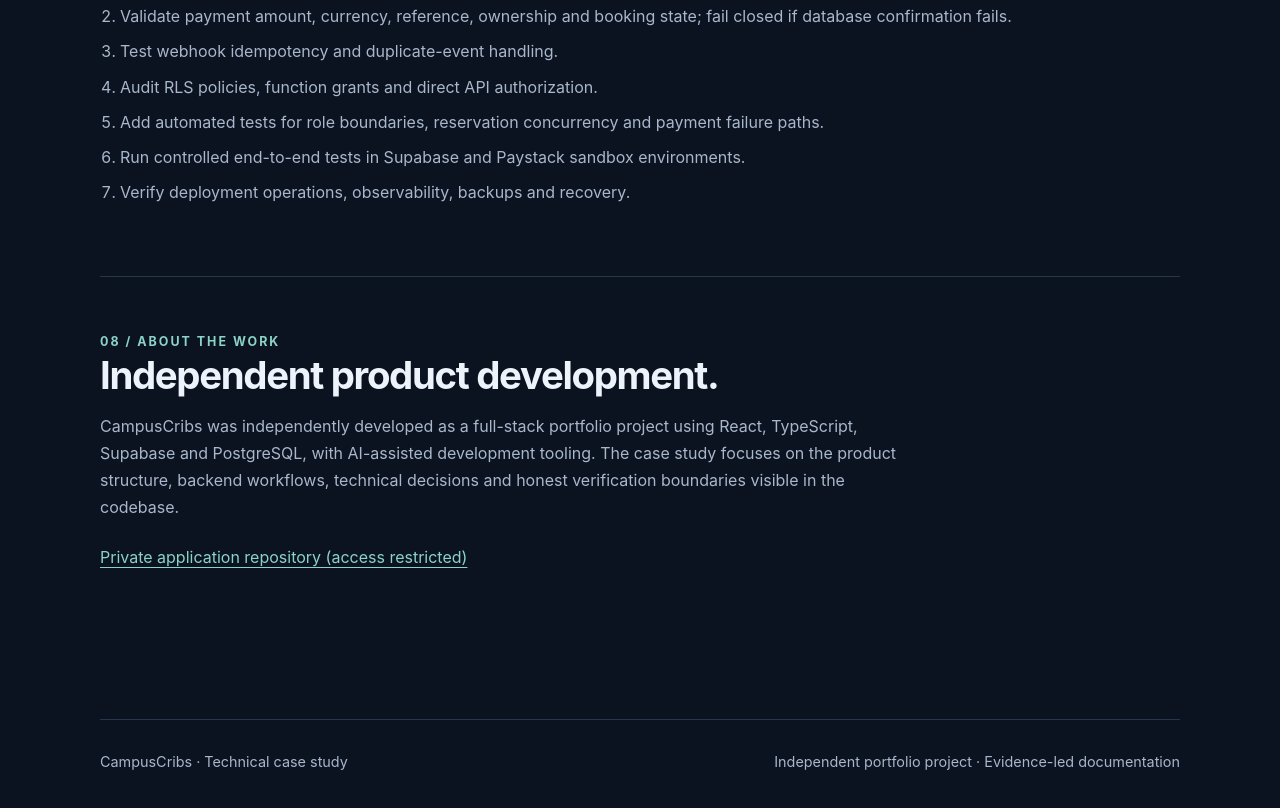
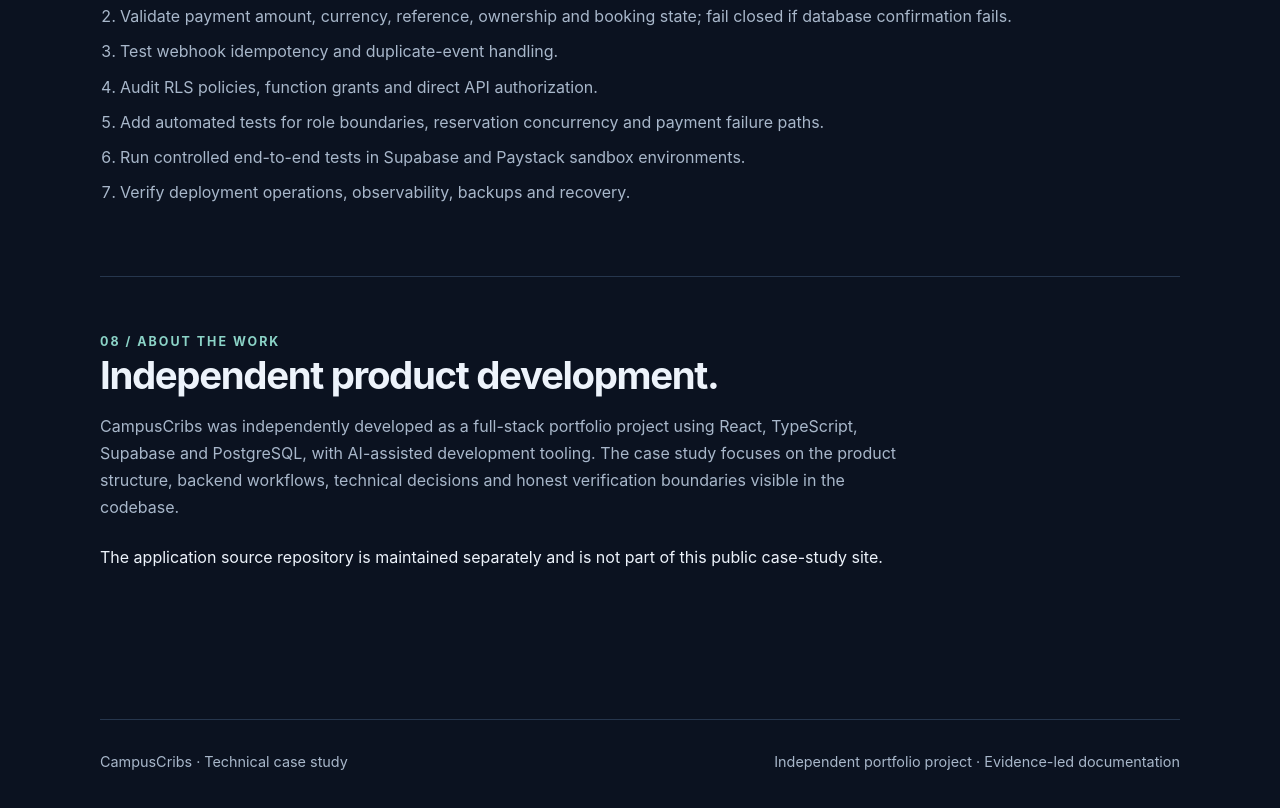
Before and after one commit to nas4pf10-ship-it/campuscribs-case-study-public, a plain HTML site: page index.html in a window 1280 px wide. Shown: the part 4542-5350 px from the top of the page. Drawn offline with Linux system fonts and the light colour scheme.

Commit message:
Polish public case study and keep private source repository unlinked

```diff
--- a/index.html
+++ b/index.html
@@ -97,7 +97,7 @@
     <section id="about">
       <div class="eyebrow">08 / About the work</div><h2>Independent product development.</h2>
       <p class="lead">CampusCribs was independently developed as a full-stack portfolio project using React, TypeScript, Supabase and PostgreSQL, with AI-assisted development tooling. The case study focuses on the product structure, backend workflows, technical decisions and honest verification boundaries visible in the codebase.</p>
-      <p style="margin-top:22px"><a href="https://github.com/nas4pf10-ship-it/campuscribscc">Private application repository (access restricted)</a></p>
+      <p style="margin-top:22px">The application source repository is maintained separately and is not part of this public case-study site.</p>
     </section>
   </main>
   <footer><div class="footerrow"><span>CampusCribs · Technical case study</span><span>Independent portfolio project · Evidence-led documentation</span></div></footer>
```
